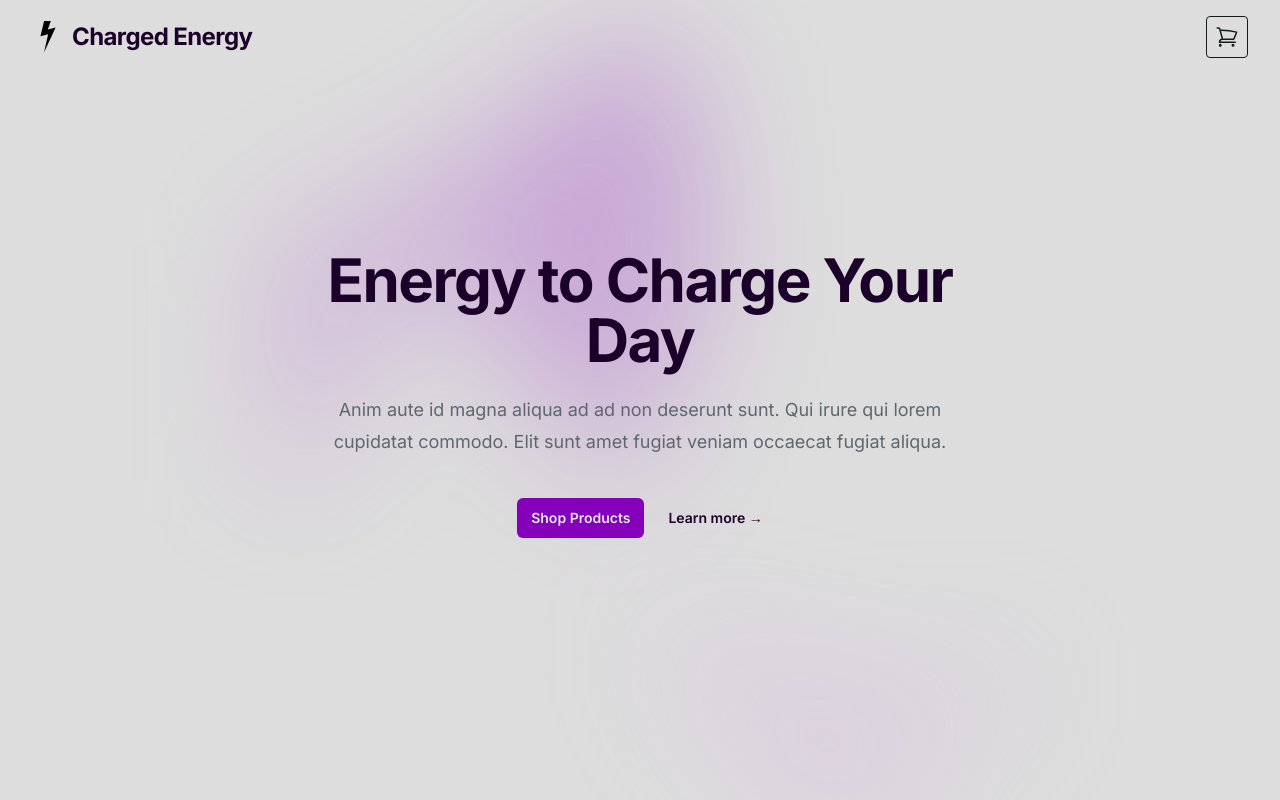
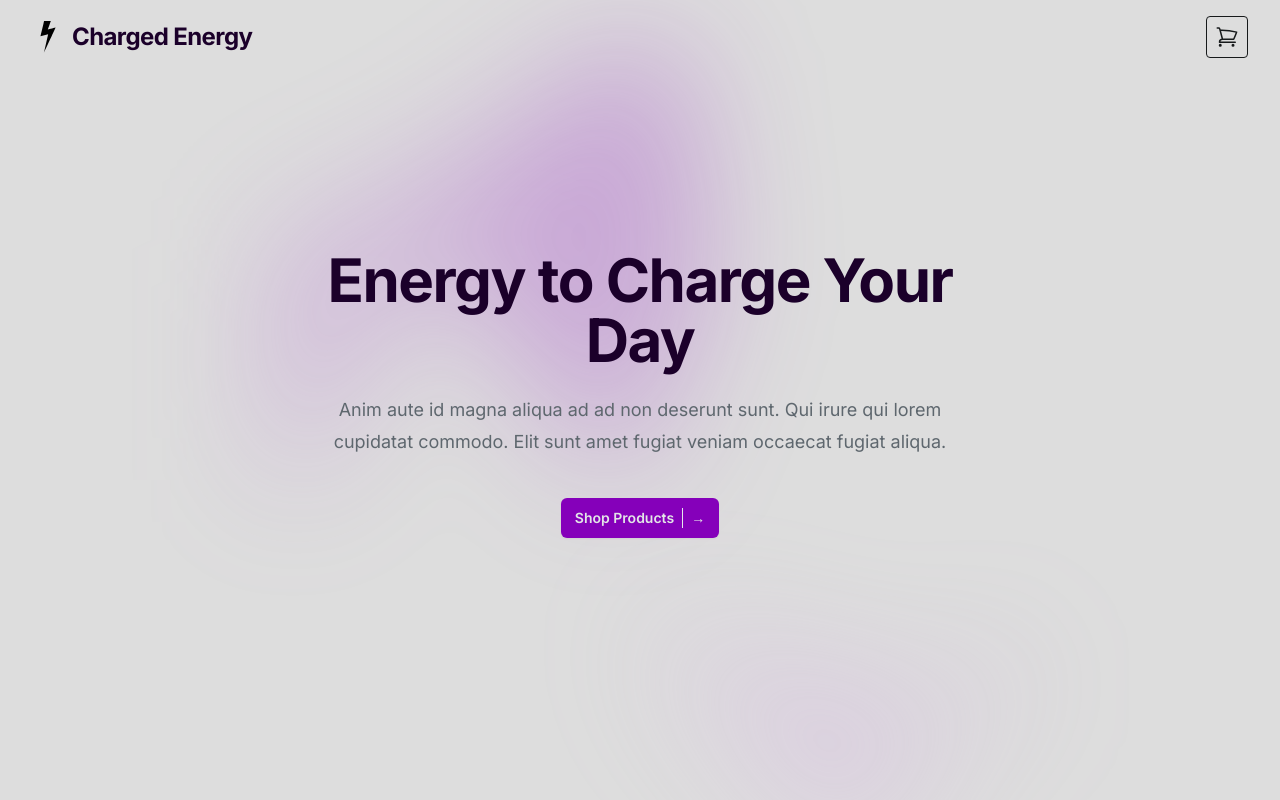
Before and after one commit to chen392018/charged-energy-store, a Next.js app: page / in a window 1280 px wide. Shown: the top 800 px of the page. Built offline with nearby package versions, Linux system fonts and the light colour scheme.

Commit message:
Modify CTA button on Hero

```diff
--- a/components/landing/Hero.tsx
+++ b/components/landing/Hero.tsx
@@ -20,15 +20,10 @@ export default function HeroSection() {
           <div className="mt-10 flex items-center justify-center gap-x-6">
             <a
               href="#"
-              className="rounded-md bg-primary-500 px-3.5 py-2.5 text-sm font-semibold text-accent-100 shadow-sm hover:bg-primary-300 focus-visible:outline focus-visible:outline-2 focus-visible:outline-offset-2 focus-visible:outline-indigo-600"
+              className="flex items-center rounded-md bg-primary-500 px-3.5 py-2.5 text-sm font-semibold text-accent-100 shadow-sm hover:bg-primary-300 focus-visible:outline focus-visible:outline-2 focus-visible:outline-offset-2 focus-visible:outline-primary-600 divide-x"
             >
-              Shop Products
-            </a>
-            <a
-              href="#"
-              className="text-sm font-semibold leading-6 text-primary-900"
-            >
-              Learn more <span aria-hidden="true">→</span>
+              <span className='pr-2'>Shop Products</span>
+              <span className='pl-2 text-center'>&rarr;</span>
             </a>
           </div>
         </div>
```
